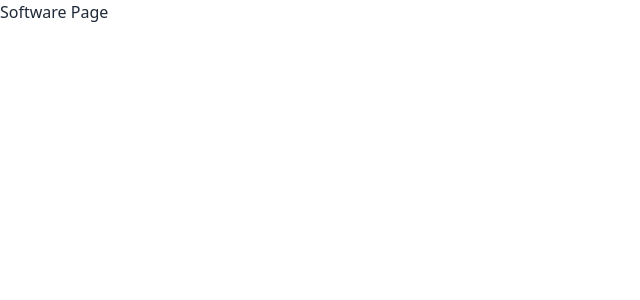
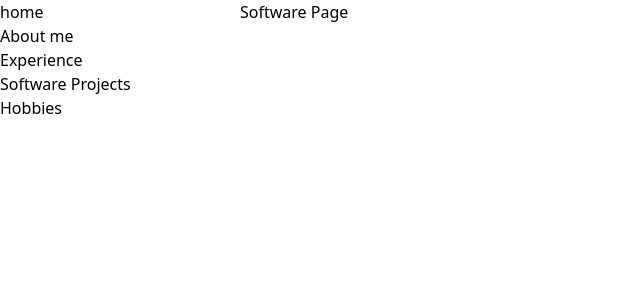
Before and after one commit to emilygorelik/emilygorelik-vue, a Vue app: page /software-projects in a window 1280 px wide. Shown: the top 300 px of the page, without its empty margins (0-640 px from the left). Built offline with nearby package versions, Linux system fonts and the light colour scheme.

Commit message:
basic sidebar and colors

```diff
--- a/src/App.vue
+++ b/src/App.vue
@@ -1,11 +1,10 @@
-<script lang="ts">
-export default {
-  name: "App",
-};
+<script setup>
+import Sidebar from "./components/Sidebar.vue";
 </script>
 
 <template>
-  <div class="app h-screen w-screen">
-    <router-view class="flex h-full w-full" />
+  <div class="app flex h-screen w-screen">
+    <Sidebar />
+    <router-view class="flex h-full w-fit" />
   </div>
 </template>
--- /dev/null
+++ b/src/components/Sidebar.vue
@@ -0,0 +1,9 @@
+<template>
+  <div class="flex h-full w-60 flex-col bg-primary text-primary-content">
+    <a rel="stylesheet" href="/">home</a>
+    <a rel="stylesheet" href="/about-me">About me</a>
+    <a rel="stylesheet" href="/experience">Experience</a>
+    <a rel="stylesheet" href="/software-projects">Software Projects</a>
+    <a rel="stylesheet" href="/hobbies">Hobbies</a>
+  </div>
+</template>
--- a/tailwind.config.js
+++ b/tailwind.config.js
@@ -6,4 +6,16 @@ export default {
     extend: {},
   },
   plugins: [require("daisyui")],
+  daisyui: {
+    themes: [
+      {
+        mytheme: {
+          "primary": "#4898A6",
+          "secondary": "##DCBC7F",
+          "accent": "#053D4E",
+          "neutral": "#F5F7F3",
+        },
+      },
+    ],
+  },
 };
```
